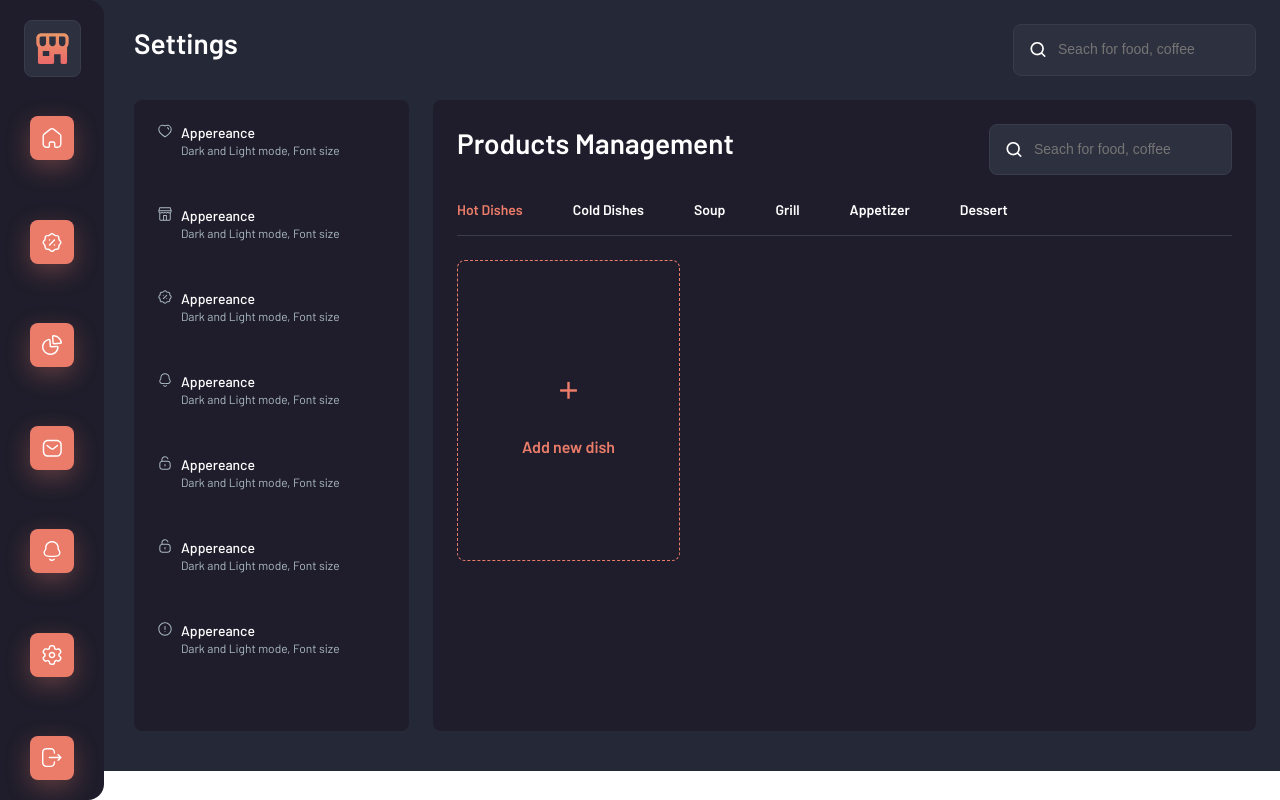
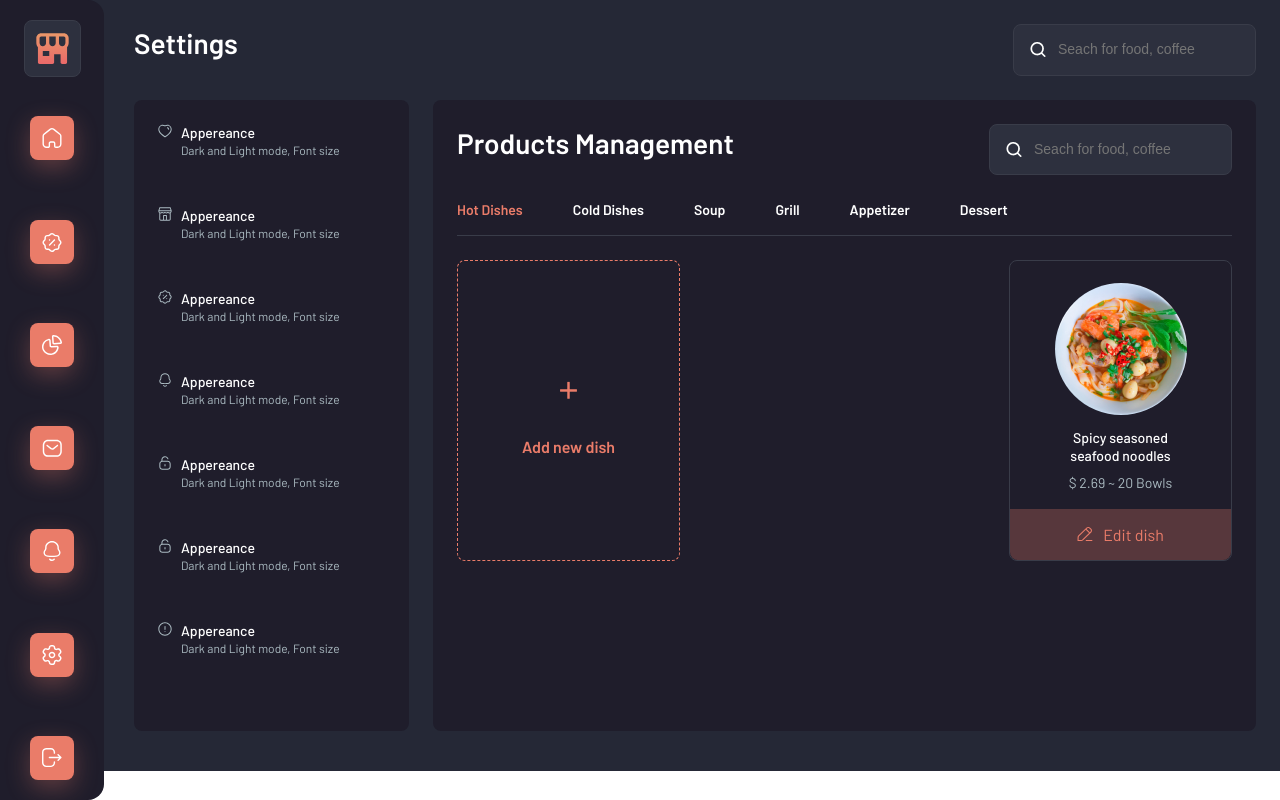
Before and after one commit to JAHONGIR95/Food_project, a React (Create React App) app: page /settings in a window 1280 px wide. Built offline with nearby package versions, Linux system fonts and the light colour scheme.

Commit message:
meal card 2 is also finisheedd

```diff
--- a/src/Components/MealCard/MealCard.scss
+++ b/src/Components/MealCard/MealCard.scss
@@ -61,6 +61,7 @@
     align-items: center;
     justify-content: center;
     height: 299px;
+    cursor: pointer;
 
     .plus{
         color: #EA7C69;
@@ -76,3 +77,64 @@
         color: #EA7C69;
     }
 }
+
+.meal-card2{
+
+    display: flex;
+    align-items: center;
+    flex-direction: column;
+    width: 221px;
+    height: 299px;
+    background: #1F1D2B;
+    border: 1px solid #393C49;
+    border-radius: 8px;
+    position: relative;
+    cursor: pointer;
+
+    .male-photo{
+        border-radius: 50%;
+        margin-top: 22px;
+        margin-bottom: 14px;
+    }
+
+    .meal-name{
+        font-style: normal;
+        font-weight: 500;
+        font-size: 14px;
+        line-height: 130%;
+        text-align: center;
+        color: #FFFFFF;
+        width: 130px;
+        margin-bottom: 8px;
+    }
+
+    .meal-price{
+        font-style: normal;
+        font-weight: normal;
+        font-size: 14px;
+        line-height: 140%;
+        text-align: center;
+        color: #ABBBC2;
+    }
+
+    .meal-bottom{
+        background: rgba(234, 124, 105, 0.278);
+        border-radius: 0px 0px 8px 8px;
+        position: absolute;
+        bottom: 0;
+        left: 0;
+        width: 100%;
+        display: flex;
+        align-items: center;
+        justify-content: center;
+        padding: 16px 0;
+
+        .editor{
+            margin-right: 10px;
+        }
+
+        .edition{
+            color: #EA7C69;
+        }
+    }
+}
--- a/src/Components/MealCard/MealCard2.js
+++ b/src/Components/MealCard/MealCard2.js
@@ -1,7 +1,16 @@
-const MealCard2 = () => {
+import './MealCard.scss';
+import Editor from '../../Assets/images/icons/pen.svg';
+
+const MealCard2 = ({mealPhoto, mealName, mealPrice}) => {
     return(
         <div className="meal-card2">
-
+            <img src={mealPhoto} className="male-photo" alt=""/>
+            <p className="meal-name">{mealName}</p>
+            <p className="meal-price">{mealPrice}</p>
+            <div className="meal-bottom">
+                <img className="editor" src={Editor} alt=""/>
+                <p className="edition">Edit dish</p>
+            </div>
         </div>
     )
 }
--- a/src/Pages/Pages.scss
+++ b/src/Pages/Pages.scss
@@ -77,6 +77,9 @@
 
             .settings-middle{
                 padding: 0 24px;
+                display: flex;
+                flex-wrap: wrap;
+                justify-content: space-between;
             }
         }
     }
--- a/src/Pages/Settings.js
+++ b/src/Pages/Settings.js
@@ -2,6 +2,8 @@ import Header from '../Containers/Header/Header';
 import Navbar from '../Containers/Navbar/Navbar';
 import SettingsOptions from '../Components/Extras/Settings-options';
 import MealCard1 from '../Components/MealCard/MealCard1';
+import MealCard2 from '../Components/MealCard/MealCard2';
+import Meal from '../Assets/images/meal1.png';
 
 import {
     Heart,
@@ -33,6 +35,7 @@ const Settings = () => {
                     <Navbar/>
                     <div className="settings-middle">
                     <MealCard1/>
+                    <MealCard2 mealPhoto={Meal} mealName="Spicy seasoned seafood noodles" mealPrice="$ 2.69 ~ 20 Bowls" />
                     </div>
                     <div className="settings-bottom">
 
```
Also changed, not shown: src/Assets/images/icons/pen.svg (added).
